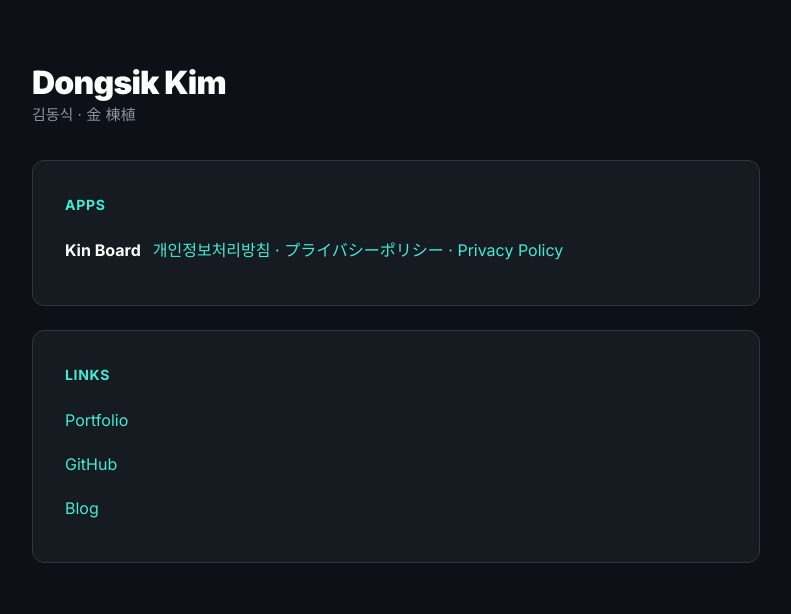
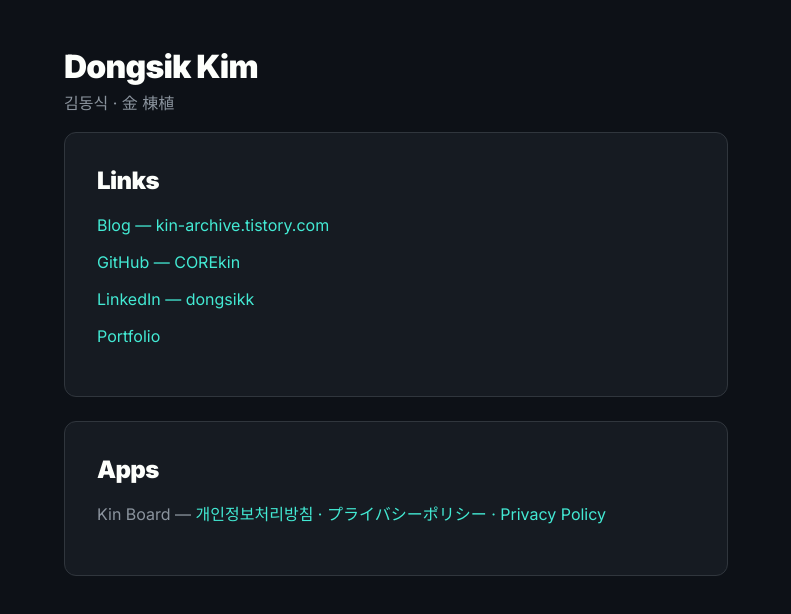
Before and after one commit to COREkin/COREkin.github.io, a plain HTML site: page index.html in a window 1280 px wide. Shown: the whole page, without its empty margins (244-1035 px from the left). Drawn offline with Linux system fonts and the light colour scheme.

Commit message:
style: 첫 버전 내용 유지, 포트폴리오 색·폰트로 디자인만 변경

```diff
--- a/assets/style.css
+++ b/assets/style.css
@@ -1,63 +1,85 @@
-/* corekin.github.io 공통 스타일. 색·폰트는 포트폴리오(MyPortfolio)와 맞춘다. */
+/* corekin.github.io 공통 스타일. 색·폰트·카드 모양은 포트폴리오(MyPortfolio, 다크 전용)와 맞춘다. */
 :root {
   --bg: #0D1117;
-  --card: #161B22;
-  --border: #30363D;
-  --primary: #43EAD4;
+  --surface: #161B22;
   --text: #FDFFFC;
-  --text-2: #8B949E;
-  --text-3: #6E7681;
+  --muted: #8B949E;
+  --subtle: #6E7681;
+  --line: #30363D;
+  --brand: #43EAD4;
+  --brand-soft: rgba(67, 234, 212, 0.1);
+  --glow: rgba(67, 234, 212, 0.4);
   color-scheme: dark;
 }
 
-* { margin: 0; padding: 0; box-sizing: border-box; }
+* { box-sizing: border-box; }
+
+html { -webkit-text-size-adjust: 100%; }
 
 body {
-  font-family: 'Inter', -apple-system, BlinkMacSystemFont, 'Segoe UI', 'Apple SD Gothic Neo', 'Noto Sans KR',
-    'Hiragino Sans', 'Noto Sans JP', sans-serif;
-  -webkit-font-smoothing: antialiased;
+  margin: 0;
   background: var(--bg);
   color: var(--text);
+  font-family: 'Inter', -apple-system, BlinkMacSystemFont, "Segoe UI", "Apple SD Gothic Neo", "Noto Sans KR",
+    "Hiragino Sans", "Noto Sans JP", Roboto, sans-serif;
+  -webkit-font-smoothing: antialiased;
   font-size: 16px;
   line-height: 1.7;
 }
 
-a { color: var(--primary); text-decoration: none; }
-a:hover { text-decoration: underline; text-underline-offset: 0.2em; }
-a:focus-visible { outline: 2px solid var(--primary); outline-offset: 2px; border-radius: 4px; }
+main {
+  max-width: 44rem;
+  margin: 0 auto;
+  padding: 3rem 1.25rem 4rem;
+}
 
-.container { max-width: 48rem; margin: 0 auto; padding: 0 1.25rem; }
-.page { padding: 4rem 0; }
+a { color: var(--brand); text-decoration: none; transition: text-shadow 0.3s ease, border-color 0.3s ease; }
+a:hover { text-shadow: 0 0 10px var(--glow); }
+a:focus-visible { outline: 2px solid var(--brand); outline-offset: 2px; border-radius: 2px; }
 
-.page-title { font-size: 2rem; font-weight: 900; letter-spacing: -0.025em; line-height: 1.2; }
-.page-subtitle { color: var(--text-2); font-size: 0.9375rem; margin-bottom: 2rem; }
+h1 { font-size: 2rem; font-weight: 900; letter-spacing: -0.025em; line-height: 1.2; margin: 0 0 0.25rem; }
+h2 { font-size: 1.5rem; font-weight: 900; letter-spacing: -0.025em; line-height: 1.3; margin: 0 0 1rem; }
+h3 {
+  font-size: 0.875rem; font-weight: 700; text-transform: uppercase; letter-spacing: 0.05em;
+  color: var(--brand); margin: 1.75rem 0 0.4rem;
+}
+p, ul { margin: 0 0 0.9rem; }
+ul { padding-left: 1.25rem; }
+li { margin-bottom: 0.3rem; }
+.card p, .card li { color: var(--muted); }
+code { font-size: 0.92em; color: var(--text); background: var(--brand-soft); padding: 0.05em 0.35em; border-radius: 4px; }
 
-.card { background: var(--card); border: 1px solid var(--border); border-radius: 0.75rem; padding: 1.5rem; margin-bottom: 1.5rem; }
+.header { display: flex; align-items: center; gap: 1rem; margin-bottom: 1.5rem; }
+.header img { width: 64px; height: 64px; border-radius: 14px; flex-shrink: 0; }
+.muted { color: var(--muted); }
+.card .muted { color: var(--subtle); font-size: 0.875rem; }
+
+.lang-nav { display: flex; flex-wrap: wrap; gap: 0.5rem; margin: 0 0 2rem; padding: 0; list-style: none; }
+.lang-nav li { margin: 0; }
+.lang-nav a {
+  display: inline-flex;
+  align-items: center;
+  min-height: 44px;
+  padding: 0 1rem;
+  border: 1px solid var(--line);
+  border-radius: 0.375rem;
+  background: var(--surface);
+  color: var(--text);
+  font-size: 0.875rem;
+  font-weight: 500;
+}
+.lang-nav a:hover { border-color: var(--brand); color: var(--brand); text-shadow: none; }
+
+.card {
+  background: var(--surface);
+  border: 1px solid var(--line);
+  border-radius: 0.75rem;
+  padding: 1.5rem 1.25rem;
+  margin-bottom: 1.5rem;
+}
 @media (min-width: 768px) { .card { padding: 2rem; } }
-.card-label { font-size: 0.875rem; font-weight: 700; text-transform: uppercase; letter-spacing: 0.05em; color: var(--primary); margin-bottom: 0.75rem; }
 
-.link-list { list-style: none; }
-.link-list li { display: flex; flex-wrap: wrap; gap: 0 0.75rem; align-items: center; min-height: 44px; }
-.link-list a { display: inline-flex; align-items: center; min-height: 44px; }
-.item-name { font-weight: 700; }
+.links { list-style: none; padding: 0; }
+.links li { margin-bottom: 0.6rem; }
 
-/* 개인정보처리방침 */
-.policy-header { display: flex; align-items: center; gap: 1.25rem; margin-bottom: 2rem; }
-.policy-header img { width: 4rem; height: 4rem; border-radius: 0.875rem; flex-shrink: 0; }
-.policy-header .page-subtitle { margin-bottom: 0; }
-.lang-nav { display: flex; flex-wrap: wrap; gap: 0.5rem; list-style: none; margin-bottom: 2rem; }
-.lang-nav a {
-  display: inline-flex; align-items: center; min-height: 44px; padding: 0 1rem;
-  background: var(--card); border: 1px solid var(--border); border-radius: 0.375rem;
-  color: var(--text); font-size: 0.875rem; font-weight: 500;
-}
-.lang-nav a:hover { border-color: var(--primary); color: var(--primary); text-decoration: none; }
-.policy h2 { font-size: 1.5rem; font-weight: 900; letter-spacing: -0.025em; }
-.policy h3 { font-size: 0.875rem; font-weight: 700; text-transform: uppercase; letter-spacing: 0.05em; color: var(--primary); margin: 1.75rem 0 0.5rem; }
-.policy p, .policy li { color: var(--text-2); }
-.policy p { margin-bottom: 0.5rem; }
-.policy section ul { padding-left: 1.25rem; }
-.policy-date { font-size: 0.875rem; color: var(--text-3) !important; margin-bottom: 1rem !important; }
-code { font-size: 0.9em; background: rgba(67, 234, 212, 0.1); padding: 0.05em 0.35em; border-radius: 0.25rem; color: var(--text); }
-
-footer { color: var(--text-3); font-size: 0.875rem; }
+footer { margin-top: 2rem; font-size: 0.875rem; color: var(--subtle); }
--- a/index.html
+++ b/index.html
@@ -1,41 +1,36 @@
 <!doctype html>
-<html lang="en">
+<html lang="ko">
 <head>
   <meta charset="utf-8">
   <meta name="viewport" content="width=device-width, initial-scale=1">
-  <title>Dongsik Kim</title>
-  <meta name="description" content="Dongsik Kim — apps and links.">
-  <link rel="canonical" href="https://corekin.github.io/">
+  <title>Dongsik Kim (김동식 · 金 棟植)</title>
+  <meta name="description" content="Dongsik Kim — Cloud Support Engineer. Blog, GitHub, LinkedIn, portfolio, and apps.">
   <link rel="preconnect" href="https://fonts.googleapis.com">
   <link rel="preconnect" href="https://fonts.gstatic.com" crossorigin>
   <link rel="stylesheet" href="https://fonts.googleapis.com/css2?family=Inter:wght@400;500;700;900&amp;display=swap">
-  <link rel="stylesheet" href="/assets/style.css">
+  <link rel="stylesheet" href="assets/style.css">
 </head>
 <body>
-<main class="page">
-  <div class="container narrow">
-    <h1 class="page-title">Dongsik Kim</h1>
-    <p class="page-subtitle">김동식 · 金 棟植</p>
+<main>
+  <h1>Dongsik Kim</h1>
+  <p class="muted">김동식 · 金 棟植</p>
 
-    <section class="card" aria-labelledby="apps-title">
-      <h2 class="card-label" id="apps-title">Apps</h2>
-      <ul class="link-list">
-        <li>
-          <span class="item-name">Kin Board</span>
-          <a href="/kinboard/privacy/">개인정보처리방침 · プライバシーポリシー · Privacy Policy</a>
-        </li>
-      </ul>
-    </section>
+  <section class="card" aria-labelledby="links-title">
+    <h2 id="links-title">Links</h2>
+    <ul class="links">
+      <li><a href="https://kin-archive.tistory.com">Blog — kin-archive.tistory.com</a></li>
+      <li><a href="https://github.com/COREkin">GitHub — COREkin</a></li>
+      <li><a href="https://www.linkedin.com/in/dongsikk/">LinkedIn — dongsikk</a></li>
+      <li><a href="https://d1kzm0j5ocq8o0.cloudfront.net">Portfolio</a></li>
+    </ul>
+  </section>
 
-    <section class="card" aria-labelledby="links-title">
-      <h2 class="card-label" id="links-title">Links</h2>
-      <ul class="link-list">
-        <li><a href="https://d1kzm0j5ocq8o0.cloudfront.net">Portfolio</a></li>
-        <li><a href="https://github.com/COREkin">GitHub</a></li>
-        <li><a href="https://kin-archive.tistory.com">Blog</a></li>
-      </ul>
-    </section>
-  </div>
+  <section class="card" aria-labelledby="apps-title">
+    <h2 id="apps-title">Apps</h2>
+    <ul class="links">
+      <li>Kin Board — <a href="kinboard/privacy/">개인정보처리방침 · プライバシーポリシー · Privacy Policy</a></li>
+    </ul>
+  </section>
 </main>
 </body>
 </html>
```
Also changed, not shown: kinboard/privacy/index.html (+13 -14 lines), 1 other file.
